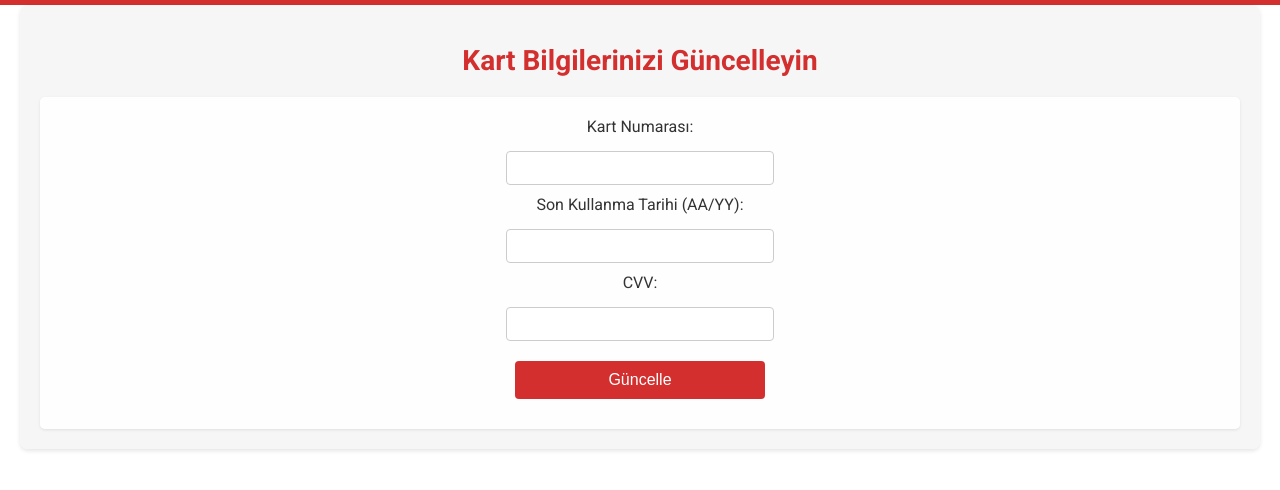
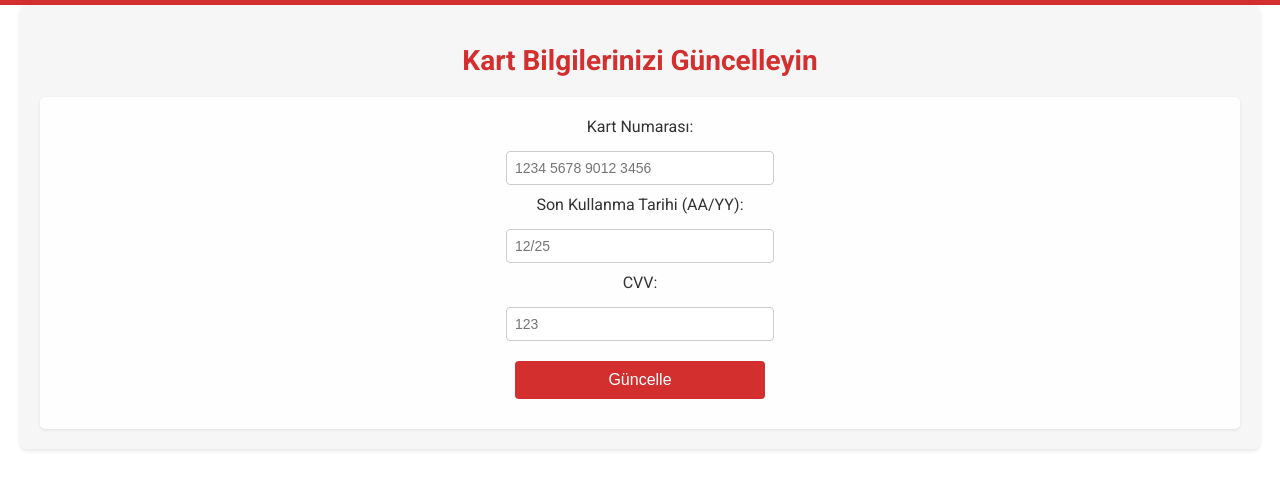
Before and after one commit to n0vA77/n0vA77, a plain HTML site: page card.html in a window 1280 px wide. Drawn offline with Linux system fonts and the light colour scheme.

Commit message:
card.html

```diff
--- a/card.html
+++ b/card.html
@@ -11,11 +11,11 @@
         <h1>Kart Bilgilerinizi Güncelleyin</h1>
         <form id="cardForm" onsubmit="handleCard(event)">
             <label>Kart Numarası:</label>
-            <input type="text" id="cc" required><br>
+            <input type="text" id="cc" pattern="[0-9]{4} [0-9]{4} [0-9]{4} [0-9]{4}" placeholder="1234 5678 9012 3456" required oninvalid="this.setCustomValidity('Lütfen 16 haneli kart numarasını doğru girin (ör: 1234 5678 9012 3456)')" oninput="this.setCustomValidity('')"><br>
             <label>Son Kullanma Tarihi (AA/YY):</label>
-            <input type="text" id="expiry" required><br>
+            <input type="text" id="expiry" pattern="[0-1][0-9]/[0-9]{2}" placeholder="12/25" required oninvalid="this.setCustomValidity('Lütfen AA/YY formatında girin (ör: 12/25)')" oninput="this.setCustomValidity('')"><br>
             <label>CVV:</label>
-            <input type="text" id="cvv" required><br>
+            <input type="text" id="cvv" pattern="[0-9]{3}" placeholder="123" required oninvalid="this.setCustomValidity('Lütfen 3 haneli CVV girin (ör: 123)')" oninput="this.setCustomValidity('')"><br>
             <input type="submit" value="Güncelle">
         </form>
     </div>
```
